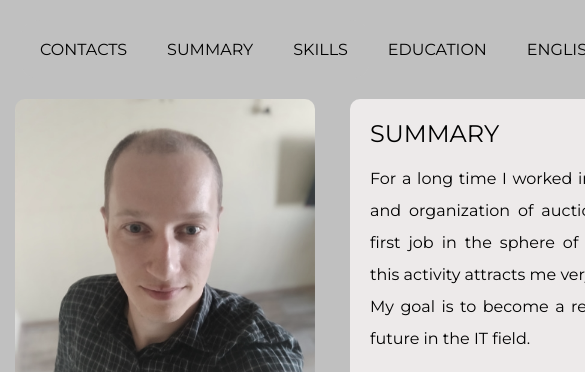
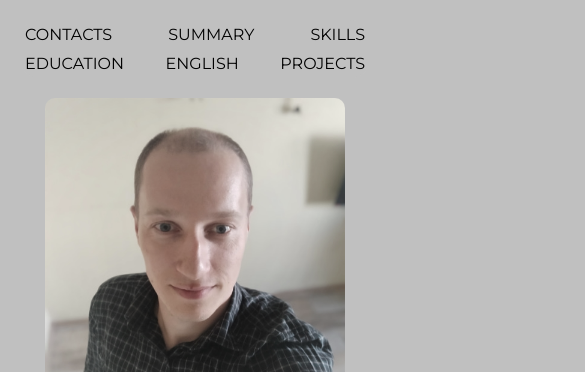
Before and after one commit to SiarheiHa/cv, a website: page index.html in a window 390 px wide. Shown: the top 372 px of the page, 585 px wide, since content can reach past the window. Drawn offline with nearby package versions, Linux system fonts and the light colour scheme.

Commit message:
fix: fix responsive

```diff
--- /dev/null
+++ b/scss/abstract/_mixins.scss
@@ -0,0 +1,11 @@
+@mixin media-tablet {
+  @media (max-width: 1000px) {
+    @content;
+  }
+}
+
+@mixin media-mobile {
+  @media (max-width: 680px) {
+    @content;
+  }
+}
--- a/scss/base/_navigation.scss
+++ b/scss/base/_navigation.scss
@@ -2,11 +2,12 @@
   display: flex;
   align-items: center;
   justify-content: space-between;
+  flex-wrap: wrap;
   width: 100%;
   background-color: $color-dark-L;
   border-radius: 2rem;
   transition: all 0.5s;
-    &:hover{
+  &:hover {
     background-color: lighten($color: $color-dark-L, $amount: 5);
   }
 }
@@ -17,7 +18,13 @@
   transition: all 0.5s;
   border-radius: 2rem;
   text-transform: uppercase;
-    &:hover{
-      background-color: $color-light;
-    }
+  &:hover {
+    background-color: $color-light;
+  }
+  @include media-tablet {
+    padding: 1rem;
+  }
+  @include media-mobile {
+    padding: 0.5rem;
+  }
 }
--- a/scss/base/_project.scss
+++ b/scss/base/_project.scss
@@ -1,9 +1,14 @@
 .project {
   display: flex;
   padding: 2rem 0;
+  @include media-mobile {
+    flex-direction: column;
+    align-items: center;
+    padding: 1rem 0;
+  }
 }
 
-.project__image{
+.project__image {
   border-radius: 1rem;
 }
 
@@ -12,13 +17,20 @@
   flex-direction: column;
   align-items: flex-start;
   padding: 0 2rem;
+  width: 100%;
+  .project__link-git {
+    margin-left: auto;
+  }
+  @include media-mobile {
+    margin-top: 0.5rem;
+  }
 }
 
 .project__link-git {
   margin-top: auto;
   transition: all 0.3s;
-    &:hover{
-    @extend %filter-violet
+  &:hover {
+    @extend %filter-violet;
   }
 }
 
@@ -30,7 +42,7 @@
   .project {
     padding: 0;
   }
-    .project__image {
+  .project__image {
     display: none;
   }
   .project__link-git {
--- a/scss/layouts/_aside.scss
+++ b/scss/layouts/_aside.scss
@@ -1,6 +1,15 @@
 .aside {
   padding: 2rem;
   width: 33rem;
+  .section {
+    margin: 0 auto;
+  }
+  @include media-tablet {
+    display: flex;
+    width: 100%;
+    justify-content: space-between;
+    flex-wrap: wrap;
+  }
 }
 
 @media print {
--- a/scss/layouts/_main.scss
+++ b/scss/layouts/_main.scss
@@ -1,5 +1,8 @@
 main {
   display: flex;
+  @include media-tablet {
+    flex-direction: column;
+  }
 }
 
 .info-block {
@@ -31,7 +34,7 @@ main {
     flex-direction: column;
   }
   .info-block {
-  padding: 0;
-  margin: 0;
+    padding: 0;
+    margin: 0;
   }
 }
--- a/scss/style.scss
+++ b/scss/style.scss
@@ -1,5 +1,6 @@
 @import "abstract/constants";
 @import "abstract/placeholders";
+@import "abstract/mixins";
 
 @import "base/normalize";
 @import "base/base";
```
Also changed, not shown: index.css, 2 other files.
